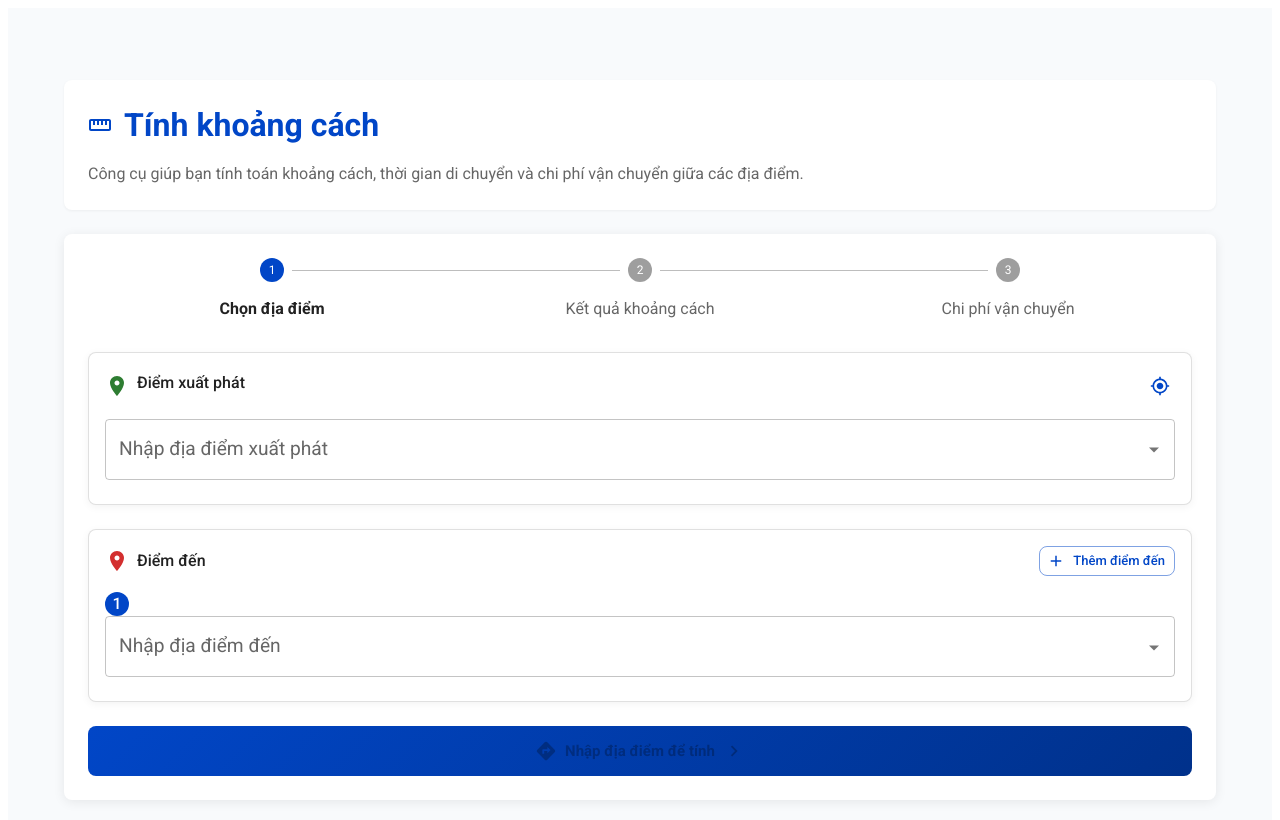
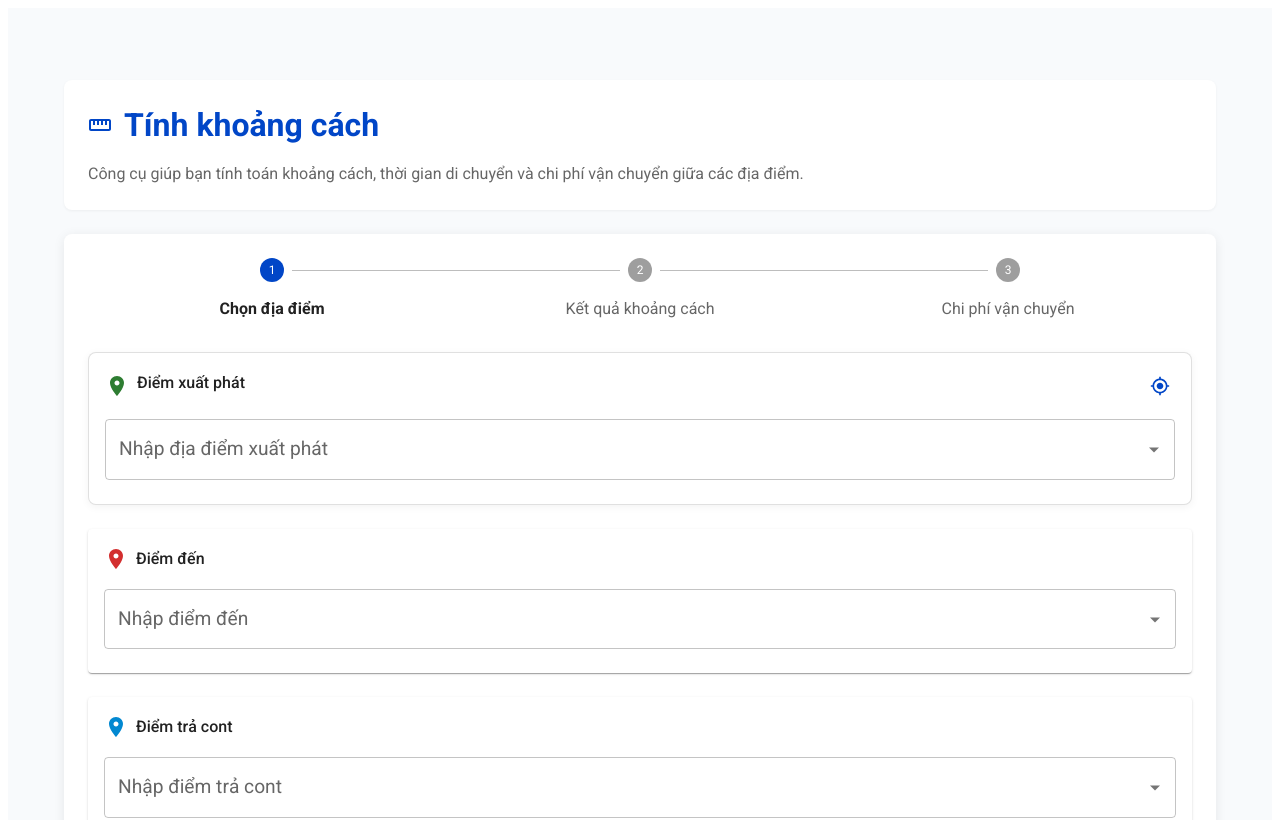
Before and after one commit to HienMinh56/MTCS-FE, a React (Vite) app in the folder MTCS/: page /distance-calculator in a window 1280 px wide. Shown: the top 820 px of the page. Built offline with nearby package versions, Linux system fonts and the light colour scheme.

Commit message:
Fix container return location for calculate price

```diff
--- a/MTCS/src/components/DistanceCalculator.tsx
+++ b/MTCS/src/components/DistanceCalculator.tsx
@@ -1,4 +1,4 @@
-import React, { useState, useEffect, useRef } from "react";
+import React, { useState, useRef } from "react";
 import {
   Coordinates,
   DistanceMatrixResponse,
@@ -17,7 +17,6 @@ import {
   Chip,
   Card,
   CardContent,
-  Stack,
   IconButton,
   Tooltip,
   useTheme,
@@ -37,12 +36,9 @@ import {
 } from "@mui/material";
 import LocationAutocomplete from "./LocationAutocomplete";
 import LocationOnIcon from "@mui/icons-material/LocationOn";
-import AddIcon from "@mui/icons-material/Add";
-import DeleteOutlineIcon from "@mui/icons-material/DeleteOutline";
 import DirectionsIcon from "@mui/icons-material/Directions";
 import TimerIcon from "@mui/icons-material/Timer";
 import StraightenIcon from "@mui/icons-material/Straighten";
-import InfoOutlinedIcon from "@mui/icons-material/InfoOutlined";
 import LocalShippingIcon from "@mui/icons-material/LocalShipping";
 import MyLocationIcon from "@mui/icons-material/MyLocation";
 import ReceiptLongIcon from "@mui/icons-material/ReceiptLong";
@@ -56,7 +52,6 @@ import {
   formatDuration,
   DEFAULT_VEHICLE_TYPE,
   GEOLOCATION_OPTIONS,
-  MAP_MESSAGES,
 } from "../utils/mapConfig";
 
 const DistanceCalculator: React.FC = () => {
@@ -70,16 +65,19 @@ const DistanceCalculator: React.FC = () => {
   const [originCoordinatesSetByGeocoding, setOriginCoordinatesSetByGeocoding] =
     useState(false);
 
-  const [destinations, setDestinations] = useState<
-    {
-      address: string;
-      lat: string;
-      lng: string;
-      coordinatesSetByGeocoding: boolean;
-    }[]
-  >([{ address: "", lat: "", lng: "", coordinatesSetByGeocoding: false }]);
+  // Delivery destination
+  const [destAddress, setDestAddress] = useState("");
+  const [destLat, setDestLat] = useState("");
+  const [destLng, setDestLng] = useState("");
+  const [destCoordinatesSetByGeocoding, setDestCoordinatesSetByGeocoding] =
+    useState(false);
 
+  // First leg result: origin -> delivery
   const [results, setResults] = useState<DistanceMatrixResponse | null>(null);
+  // Second leg result: delivery -> return container
+  const [returnResult, setReturnResult] =
+    useState<DistanceMatrixResponse | null>(null);
+
   const [loading, setLoading] = useState(false);
   const [error, setError] = useState("");
   const [notification, setNotification] = useState({
@@ -97,55 +95,54 @@ const DistanceCalculator: React.FC = () => {
   const [priceLoading, setPriceLoading] = useState(false);
   const [priceError, setPriceError] = useState("");
 
+  // Return container location
+  const [returnAddress, setReturnAddress] = useState("");
+  const [returnLat, setReturnLat] = useState("");
+  const [returnLng, setReturnLng] = useState("");
+  const [returnCoordinatesSetByGeocoding, setReturnCoordinatesSetByGeocoding] =
+    useState(false);
+
   const [activeStep, setActiveStep] = useState(0);
 
-  const addDestination = () => {
-    setDestinations([
-      ...destinations,
-      { address: "", lat: "", lng: "", coordinatesSetByGeocoding: false },
-    ]);
-    setTimeout(() => {
-      const elements = document.querySelectorAll(".destination-item");
-      if (elements.length > 0) {
-        elements[elements.length - 1].scrollIntoView({
-          behavior: "smooth",
-          block: "center",
-        });
-      }
-    }, 100);
-  };
-
-  const removeDestination = (index: number) => {
-    if (destinations.length > 1) {
-      const newDestinations = [...destinations];
-      newDestinations.splice(index, 1);
-      setDestinations(newDestinations);
-      setNotification({
-        open: true,
-        message: "Đã xóa điểm đến",
-      });
+  // Handlers for single destination and return location
+  const handleDestinationLocationChange = (
+    value: string,
+    _placePrediction?: PlacePrediction,
+    coordinates?: Coordinates
+  ) => {
+    setDestAddress(value);
+    if (coordinates) {
+      setDestLat(coordinates.lat.toString());
+      setDestLng(coordinates.lng.toString());
+      setDestCoordinatesSetByGeocoding(true);
+      setNotification({ open: true, message: `Đã chọn điểm đến: ${value}` });
+    } else {
+      setDestCoordinatesSetByGeocoding(false);
     }
   };
 
-  const updateDestination = (
-    index: number,
-    field: "address" | "lat" | "lng",
+  const handleReturnLocationChange = (
     value: string,
-    isFromGeocoding: boolean = false
+    _placePrediction?: PlacePrediction,
+    coordinates?: Coordinates
   ) => {
-    const newDestinations = [...destinations];
-    newDestinations[index][field] = value;
-
-    if ((field === "lat" || field === "lng") && !isFromGeocoding) {
-      newDestinations[index].coordinatesSetByGeocoding = false;
+    setReturnAddress(value);
+    if (coordinates) {
+      setReturnLat(coordinates.lat.toString());
+      setReturnLng(coordinates.lng.toString());
+      setReturnCoordinatesSetByGeocoding(true);
+      setNotification({
+        open: true,
+        message: `Đã chọn điểm trả cont: ${value}`,
+      });
+    } else {
+      setReturnCoordinatesSetByGeocoding(false);
     }
-
-    setDestinations(newDestinations);
   };
 
   const handleOriginLocationChange = (
     value: string,
-    placeData?: PlacePrediction,
+    _placePrediction?: PlacePrediction,
     coordinates?: Coordinates
   ) => {
     setOriginAddress(value);
@@ -163,59 +160,44 @@ const DistanceCalculator: React.FC = () => {
     }
   };
 
-  const handleDestinationLocationChange = (
-    index: number,
-    value: string,
-    placeData?: PlacePrediction,
-    coordinates?: Coordinates
-  ) => {
-    updateDestination(index, "address", value);
-
-    if (coordinates) {
-      updateDestination(index, "lat", coordinates.lat.toString(), true);
-      updateDestination(index, "lng", coordinates.lng.toString(), true);
-
-      const newDestinations = [...destinations];
-      newDestinations[index].coordinatesSetByGeocoding = true;
-      setDestinations(newDestinations);
-      setNotification({
-        open: true,
-        message: `Đã chọn điểm đến ${index + 1}: ${value}`,
-      });
-    }
-  };
-
   const handleCalculate = async () => {
     try {
       setError("");
       setLoading(true);
 
-      if (!originLat || !originLng) {
+      if (!originLat || !originLng)
         throw new Error("Cần có tọa độ điểm xuất phát");
-      }
-
-      const validDestinations = destinations.filter((d) => d.lat && d.lng);
-      if (validDestinations.length === 0) {
-        throw new Error("Cần có ít nhất một điểm đến hợp lệ");
-      }
+      if (!destLat || !destLng) throw new Error("Cần có điểm đến hợp lệ");
+      if (!returnLat || !returnLng)
+        throw new Error("Cần có điểm trả cont hợp lệ");
 
       const origins: Coordinates = {
         lat: parseFloat(originLat),
         lng: parseFloat(originLng),
       };
 
-      const destinationCoords: Coordinates[] = validDestinations.map((d) => ({
-        lat: parseFloat(d.lat),
-        lng: parseFloat(d.lng),
-      }));
-
-      const result = await calculateDistance({
+      // leg 1: origin -> delivery
+      const deliveryCoord = {
+        lat: parseFloat(destLat),
+        lng: parseFloat(destLng),
+      };
+      const r1 = await calculateDistance({
         origins,
-        destinations: destinationCoords,
+        destinations: [deliveryCoord],
         vehicle: DEFAULT_VEHICLE_TYPE,
       });
-
-      setResults(result);
+      setResults(r1);
+      // leg 2: delivery -> return
+      const returnCoord = {
+        lat: parseFloat(returnLat),
+        lng: parseFloat(returnLng),
+      };
+      const r2 = await calculateDistance({
+        origins: deliveryCoord,
+        destinations: [returnCoord],
+        vehicle: DEFAULT_VEHICLE_TYPE,
+      });
+      setReturnResult(r2);
 
       handleNext();
 
@@ -232,6 +214,7 @@ const DistanceCalculator: React.FC = () => {
         err instanceof Error ? err.message : "Không thể tính khoảng cách"
       );
       console.error(err);
+      setReturnResult(null);
     } finally {
       setLoading(false);
     }
@@ -278,10 +261,6 @@ const DistanceCalculator: React.FC = () => {
     }
   };
 
-  const validateCoordinate = (value: string): boolean => {
-    return !value || !isNaN(parseFloat(value));
-  };
-
   const getCurrentLocation = (): Coordinates | undefined => {
     if (originLat && originLng) {
       return {
@@ -292,26 +271,24 @@ const DistanceCalculator: React.FC = () => {
     return undefined;
   };
 
-  const canCalculate =
-    originLat && originLng && destinations.some((d) => d.lat && d.lng);
+  const canCalculate = !!(
+    originLat &&
+    originLng &&
+    destLat &&
+    destLng &&
+    returnLat &&
+    returnLng
+  );
 
   const calculateTotals = () => {
-    if (!results?.rows[0]?.elements)
-      return { totalDistance: 0, totalDuration: 0 };
-
-    const totalDistance = results.rows[0].elements.reduce(
-      (total, element) =>
-        element.status === "OK" ? total + element.distance.value : total,
-      0
-    );
-
-    const totalDuration = results.rows[0].elements.reduce(
-      (total, element) =>
-        element.status === "OK" ? total + element.duration.value : total,
-      0
-    );
-
-    return { totalDistance, totalDuration };
+    // sum distances and durations from both legs
+    const el1 = results?.rows[0]?.elements[0];
+    const el2 = returnResult?.rows[0]?.elements[0];
+    const d1 = el1?.status === "OK" ? el1.distance.value : 0;
+    const t1 = el1?.status === "OK" ? el1.duration.value : 0;
+    const d2 = el2?.status === "OK" ? el2.distance.value : 0;
+    const t2 = el2?.status === "OK" ? el2.duration.value : 0;
+    return { totalDistance: d1 + d2, totalDuration: t1 + t2 };
   };
 
   const handleCalculatePrice = async () => {
@@ -524,110 +501,30 @@ const DistanceCalculator: React.FC = () => {
                 </CardContent>
               </Card>
 
-              <Card
-                sx={{
-                  mb: 3,
-                  borderRadius: 2,
-                  boxShadow: "0 2px 8px rgba(0,0,0,0.05)",
-                  border: "1px solid",
-                  borderColor: "divider",
-                }}
-              >
+              {/* Single destination input */}
+              <Card sx={{ mb: 3 }}>
                 <CardContent>
-                  <Box
-                    sx={{
-                      mb: 2,
-                      display: "flex",
-                      justifyContent: "space-between",
-                      alignItems: "center",
-                    }}
-                  >
-                    <Box sx={{ display: "flex", alignItems: "center" }}>
+                  <Box sx={{ display: "flex", alignItems: "center", mb: 2 }}>
                     <LocationOnIcon
-                        sx={{
-                          mr: 1,
-                          color: theme.palette.error.main,
-                        }}
+                      sx={{ mr: 1, color: theme.palette.error.main }}
                     />
                     <Typography variant="subtitle1" fontWeight={500}>
                       Điểm đến
                     </Typography>
                   </Box>
-                    <Tooltip title="Thêm điểm đến">
-                      <Button
-                        startIcon={<AddIcon />}
-                        onClick={addDestination}
-                        variant="outlined"
-                        size="small"
-                        sx={{ textTransform: "none" }}
-                      >
-                        Thêm điểm đến
-                      </Button>
-                    </Tooltip>
-                  </Box>
-
-                  <Stack spacing={3}>
-                    {destinations.map((dest, index) => (
-                      <Box key={index} className="destination-item">
-                        <Grid container spacing={2}>
-                          <Grid item xs={12}>
-                            <Box sx={{ display: "flex", alignItems: "center" }}>
-                              <Typography
-                                variant="body2"
-                                sx={{
-                                  mr: 1,
-                                  fontWeight: 500,
-                                  display: "flex",
-                                  alignItems: "center",
-                                  backgroundColor: theme.palette.primary.main,
-                                  color: "white",
-                                  borderRadius: "50%",
-                                  width: 24,
-                                  height: 24,
-                                  justifyContent: "center",
-                                }}
-                              >
-                                {index + 1}
-                              </Typography>
-                              {destinations.length > 1 && (
-                                <Tooltip title="Xóa điểm đến này">
-                                  <IconButton
-                                    color="error"
-                                    size="small"
-                                    onClick={() => removeDestination(index)}
-                                    sx={{ ml: "auto" }}
-                                  >
-                                    <DeleteOutlineIcon fontSize="small" />
-                                  </IconButton>
-                                </Tooltip>
-                              )}
-                            </Box>
                   <LocationAutocomplete
-                              label="Nhập địa điểm đến"
-                              value={dest.address}
-                              onChange={(value, placeData, coordinates) =>
-                                handleDestinationLocationChange(
-                                  index,
-                                  value,
-                                  placeData,
-                                  coordinates
-                                )
-                              }
+                    label="Nhập điểm đến"
+                    value={destAddress}
+                    onChange={handleDestinationLocationChange}
                     placeholder="Tìm kiếm địa điểm hoặc địa chỉ"
                     currentLocation={getCurrentLocation()}
                   />
-                            {dest.coordinatesSetByGeocoding &&
-                              dest.lat &&
-                              dest.lng && (
-                                <Fade in={dest.coordinatesSetByGeocoding}>
+                  {destCoordinatesSetByGeocoding && (
+                    <Fade in>
                       <Box mt={1}>
                         <Chip
                           icon={<LocationOnIcon />}
-                                      label={
-                                        dest.address
-                                          ? `Đã chọn: ${dest.address}`
-                                          : "Đã chọn vị trí"
-                                      }
+                          label={`Đã chọn: ${destAddress}`}
                           color="success"
                           size="small"
                           sx={{ fontWeight: 500 }}
@@ -635,14 +532,40 @@ const DistanceCalculator: React.FC = () => {
                       </Box>
                     </Fade>
                   )}
-                          </Grid>
-                        </Grid>
-                        {index < destinations.length - 1 && (
-                          <Divider sx={{ mt: 2 }} />
+                </CardContent>
+              </Card>
+
+              {/* Return container location input */}
+              <Card sx={{ mb: 3 }}>
+                <CardContent>
+                  <Box sx={{ display: "flex", alignItems: "center", mb: 2 }}>
+                    <LocationOnIcon
+                      sx={{ mr: 1, color: theme.palette.info.main }}
+                    />
+                    <Typography variant="subtitle1" fontWeight={500}>
+                      Điểm trả cont
+                    </Typography>
+                  </Box>
+                  <LocationAutocomplete
+                    label="Nhập điểm trả cont"
+                    value={returnAddress}
+                    onChange={handleReturnLocationChange}
+                    placeholder="Tìm kiếm điểm trả cont"
+                    currentLocation={getCurrentLocation()}
+                  />
+                  {returnCoordinatesSetByGeocoding && (
+                    <Fade in>
+                      <Box mt={1}>
+                        <Chip
+                          icon={<LocationOnIcon />}
+                          label={`Đã chọn: ${returnAddress}`}
+                          color="info"
+                          size="small"
+                          sx={{ fontWeight: 500 }}
+                        />
+                      </Box>
+                    </Fade>
                   )}
-                      </Box>
-                    ))}
-                  </Stack>
                 </CardContent>
               </Card>
 
@@ -687,7 +610,7 @@ const DistanceCalculator: React.FC = () => {
                 {loading ? (
                   <CircularProgress size={24} color="inherit" />
                 ) : canCalculate ? (
-                  "Tính tuyến đường xe tải"
+                  "Tính tuyến đường vận chuyển"
                 ) : (
                   "Nhập địa điểm để tính"
                 )}
@@ -746,7 +669,6 @@ const DistanceCalculator: React.FC = () => {
                     Thông tin tuyến đường
                   </Typography>
 
-                  {/* Xuất phát từ - Origin */}
                   <Box sx={{ mb: 2 }}>
                     <Typography
                       variant="body2"
@@ -768,7 +690,6 @@ const DistanceCalculator: React.FC = () => {
                     </Typography>
                   </Box>
 
-                  {/* Đến - Destinations */}
                   <Box sx={{ mb: 2 }}>
                     <Typography
                       variant="body2"
@@ -786,20 +707,42 @@ const DistanceCalculator: React.FC = () => {
                       Đến:
                     </Typography>
                     <Box sx={{ ml: 3, mt: 0.5 }}>
-                      {destinations.map(
-                        (dest, index) =>
-                          results.rows[0]?.elements[index]?.status === "OK" && (
-                            <Typography key={`dest-${index}`} sx={{ mb: 0.5 }}>
-                              {index + 1}. {dest.address || "Vị trí đã chọn"}
+                      {results?.rows[0]?.elements[0]?.status === "OK" && (
+                        <Typography>
+                          {destAddress || "Địa điểm đã chọn"}
                         </Typography>
-                          )
+                      )}
+                    </Box>
+                  </Box>
+
+                  {/* Địa điểm trả container separate section */}
+                  <Box sx={{ mb: 2 }}>
+                    <Typography
+                      variant="body2"
+                      sx={{
+                        display: "flex",
+                        alignItems: "center",
+                        fontWeight: 500,
+                        color: theme.palette.info.main,
+                      }}
+                    >
+                      <LocationOnIcon
+                        fontSize="small"
+                        sx={{ mr: 0.5, color: theme.palette.info.main }}
+                      />
+                      Địa điểm trả container:
+                    </Typography>
+                    <Box sx={{ ml: 3, mt: 0.5 }}>
+                      {returnResult?.rows[0]?.elements[0]?.status === "OK" && (
+                        <Typography>
+                          {returnAddress || "Địa điểm đã chọn"}
+                        </Typography>
                       )}
                     </Box>
                   </Box>
 
                   <Divider sx={{ mb: 2, mt: 1 }} />
 
-                  {/* Tổng quãng đường & thời gian */}
                   <Box
                     sx={{
                       display: "flex",
@@ -838,40 +781,6 @@ const DistanceCalculator: React.FC = () => {
                 </CardContent>
               </Card>
 
-              {results.rows[0]?.elements.map((element, index) => (
-                <Card
-                  key={`destination-${index}`}
-                  sx={{
-                    mb: 2,
-                    borderRadius: 2,
-                    borderLeft:
-                      element.status === "OK"
-                        ? `4px solid ${theme.palette.success.main}`
-                        : `4px solid ${theme.palette.error.main}`,
-                    transition: "all 0.2s ease-in-out",
-                    "&:hover": {
-                      transform: "translateY(-2px)",
-                      boxShadow: 3,
-                    },
-                    boxShadow: "0 2px 8px rgba(0,0,0,0.05)",
-                    position: "relative",
-                    overflow: "hidden",
-                    "&::before":
-                      element.status === "OK"
-                        ? {
-                            content: '""',
-                            position: "absolute",
-                            width: "100%",
-                            height: "100%",
-                            background: `linear-gradient(90deg, ${theme.palette.success.light}22, transparent)`,
-                            top: 0,
-                            left: 0,
-                          }
-                        : {},
-                  }}
-                ></Card>
-              ))}
-
               <Box
                 sx={{ display: "flex", justifyContent: "space-between", mt: 4 }}
               >
@@ -903,7 +812,6 @@ const DistanceCalculator: React.FC = () => {
         {activeStep === 2 && results && (
           <Fade in={activeStep === 2}>
             <Box>
-              {/* First show the previous results */}
               <Card
                 sx={{
                   mb: 3,
@@ -922,7 +830,6 @@ const DistanceCalculator: React.FC = () => {
                     Thông tin tuyến đường
                   </Typography>
 
-                  {/* Xuất phát từ - Origin */}
                   <Box sx={{ mb: 2 }}>
                     <Typography
                       variant="body2"
@@ -944,7 +851,6 @@ const DistanceCalculator: React.FC = () => {
                     </Typography>
                   </Box>
 
-                  {/* Đến - Destinations */}
                   <Box sx={{ mb: 2 }}>
                     <Typography
                       variant="body2"
@@ -962,20 +868,59 @@ const DistanceCalculator: React.FC = () => {
                       Đến:
                     </Typography>
                     <Box sx={{ ml: 3, mt: 0.5 }}>
-                      {destinations.map(
-                        (dest, index) =>
-                          results.rows[0]?.elements[index]?.status === "OK" && (
-                            <Typography key={`dest-${index}`} sx={{ mb: 0.5 }}>
-                              {index + 1}. {dest.address || "Vị trí đã chọn"}
+                      {/* leg 1: origin -> delivery */}
+                      {results?.rows[0]?.elements[0]?.status === "OK" && (
+                        <Typography>
+                          1. {originAddress} → {destAddress}:{" "}
+                          {formatDistance(
+                            results.rows[0].elements[0].distance.value
+                          )}{" "}
+                          (
+                          {formatDuration(
+                            results.rows[0].elements[0].duration.value
+                          )}
+                          )
                         </Typography>
+                      )}
+                    </Box>
+                  </Box>
+
+                  {/* Địa điểm trả container separate section */}
+                  <Box sx={{ mb: 2 }}>
+                    <Typography
+                      variant="body2"
+                      sx={{
+                        display: "flex",
+                        alignItems: "center",
+                        fontWeight: 500,
+                        color: theme.palette.info.main,
+                      }}
+                    >
+                      <LocationOnIcon
+                        fontSize="small"
+                        sx={{ mr: 0.5, color: theme.palette.info.main }}
+                      />
+                      Địa điểm trả container:
+                    </Typography>
+                    <Box sx={{ ml: 3, mt: 0.5 }}>
+                      {returnResult?.rows[0]?.elements[0]?.status === "OK" && (
+                        <Typography>
+                          2. {destAddress} → {returnAddress}:{" "}
+                          {formatDistance(
+                            returnResult.rows[0].elements[0].distance.value
+                          )}{" "}
+                          (
+                          {formatDuration(
+                            returnResult.rows[0].elements[0].duration.value
+                          )}
                           )
+                        </Typography>
                       )}
                     </Box>
                   </Box>
 
                   <Divider sx={{ mb: 2, mt: 1 }} />
 
-                  {/* Tổng quãng đường & thời gian */}
                   <Box
                     sx={{
                       display: "flex",
@@ -1014,7 +959,6 @@ const DistanceCalculator: React.FC = () => {
                 </CardContent>
               </Card>
 
-              {/* Then show the price calculation section */}
               <Card
                 sx={{
                   borderRadius: 2,
```
Lines whose indentation alone changed are shown as unchanged.
